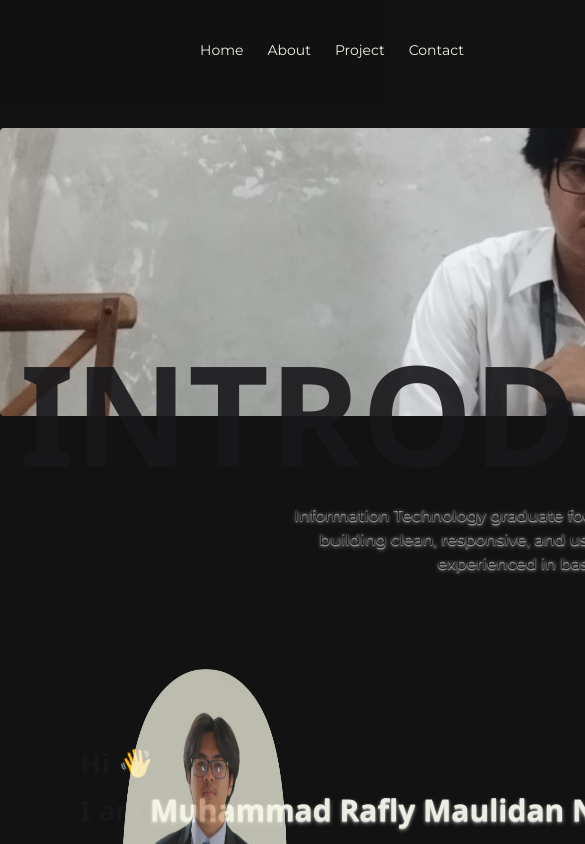
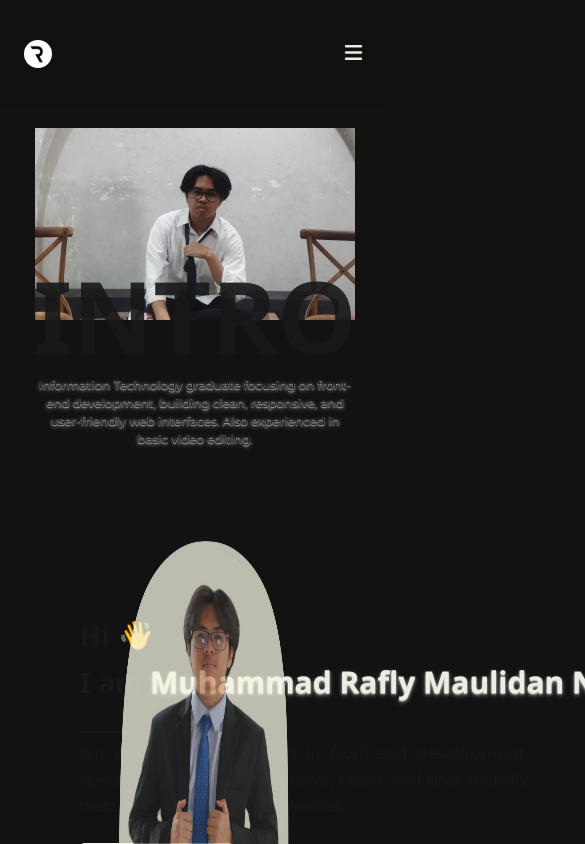
Before and after one commit to seeyouridan/porto-project, a React (Vite) app: page / in a window 390 px wide. Shown: the top 844 px of the page, 585 px wide, since content can reach past the window. Built offline with nearby package versions, Linux system fonts and the light colour scheme.

Commit message:
Responsive bagian navbar & header

```diff
--- a/src/App.jsx
+++ b/src/App.jsx
@@ -18,12 +18,17 @@ function App() {
 	return (
 		<>
 			<nav className="bg-[#121212]/30 text-[#edede4] fixed top-0 left-0 w-full z-50">
-				<div className="grid grid-cols-2 py-10 px-50">
+				<div className="flex justify-between items-center py-10 px-6 md:px-50">
 					<a href="/">
 						<img src="/Icon.png" className="h-7 rounded-2xl" alt="" />
 					</a>
-					<div className="col-end-4">
+
+					<div className="hidden md:block">
 						<NavItem />
+					</div>
+
+					<div className="md:hidden">
+						<i className="fa-solid fa-bars text-xl"></i>
 					</div>
 				</div>
 			</nav>
@@ -31,7 +36,7 @@ function App() {
 			<header className=" pt-27" id="home">
 				<div className="hero m-auto max-w-full pt-5 pb-5">
 					<div className="flex flex-col items-center gap-4">
-						<div className="h-72 w-6xl overflow-hidden rounded-sm">
+						<div className="md:h-72 md:w-6xl h-48 max-w-5xl w-full overflow-hidden md:rounded-sm">
 							<img
 								src={HeaderImg}
 								className="h-full w-full object-cover object-[center_48%] scale-125"
@@ -39,14 +44,18 @@ function App() {
 							/>
 						</div>
 
-						<div className="absolute translate-y-45">
+						<div className="absolute translate-y-45 hidden md:block">
 							<h1 className="text-[140px] opacity-90 font-bold">
 								INTRODUCTION
 							</h1>
 						</div>
 
-						<div className="max-w-xl text-center text-md pt-18 text-shadow-md text-shadow-white/50">
-							<p className="font-[Montserrat]">
+						<div className="absolute translate-y-28 md:hidden">
+							<h1 className="text-[100px] opacity-90 font-bold">INTRO</h1>
+						</div>
+
+						<div className="w-full max-w-[320px] md:max-w-xl text-center pt-10 md:pt-18 text-shadow-md text-shadow-white/50">
+							<p className="font-[Montserrat] text-[12px] md:text-[16px]">
 								Information Technology graduate focusing on front-end
 								development, building clean, responsive, and user-friendly web
 								interfaces. Also experienced in basic video editing.
```
